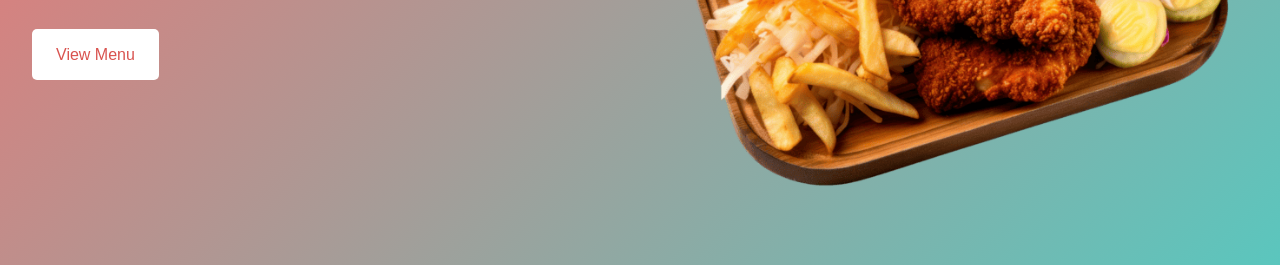
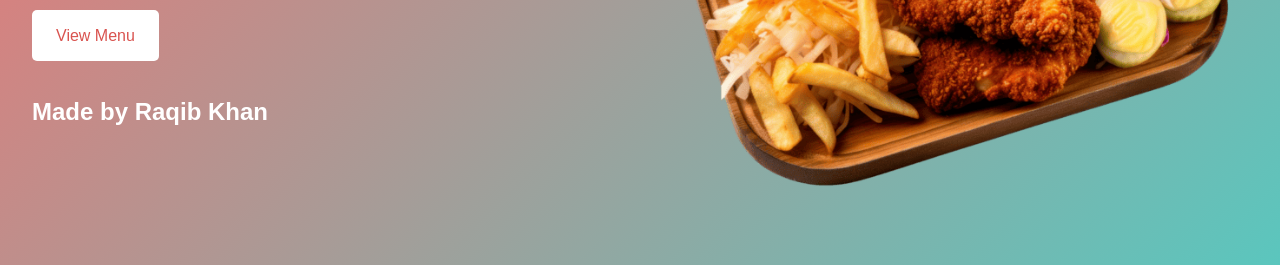
Before and after one commit to raqibkhan07/DeliziosoRestaurant-, a plain HTML site: page index.html in a window 1280 px wide. Shown: the part 535-800 px from the top of the page. Drawn offline with Linux system fonts and the light colour scheme.

Commit message:
Add creator name to hero section in index.html

```diff
--- a/index.html
+++ b/index.html
@@ -29,6 +29,7 @@
             <h1>Welcome to Delizioso</h1>
             <p>Authentic Italian flavors in every bite.</p>
             <a href="#menu" class="btn">View Menu</a>
+            <h2>Made by Raqib Khan</h2>
         </div>
         <div class="slider">
             <img src="img/-restaurant-food-.webp"alt="pizza" class="slide">
```
